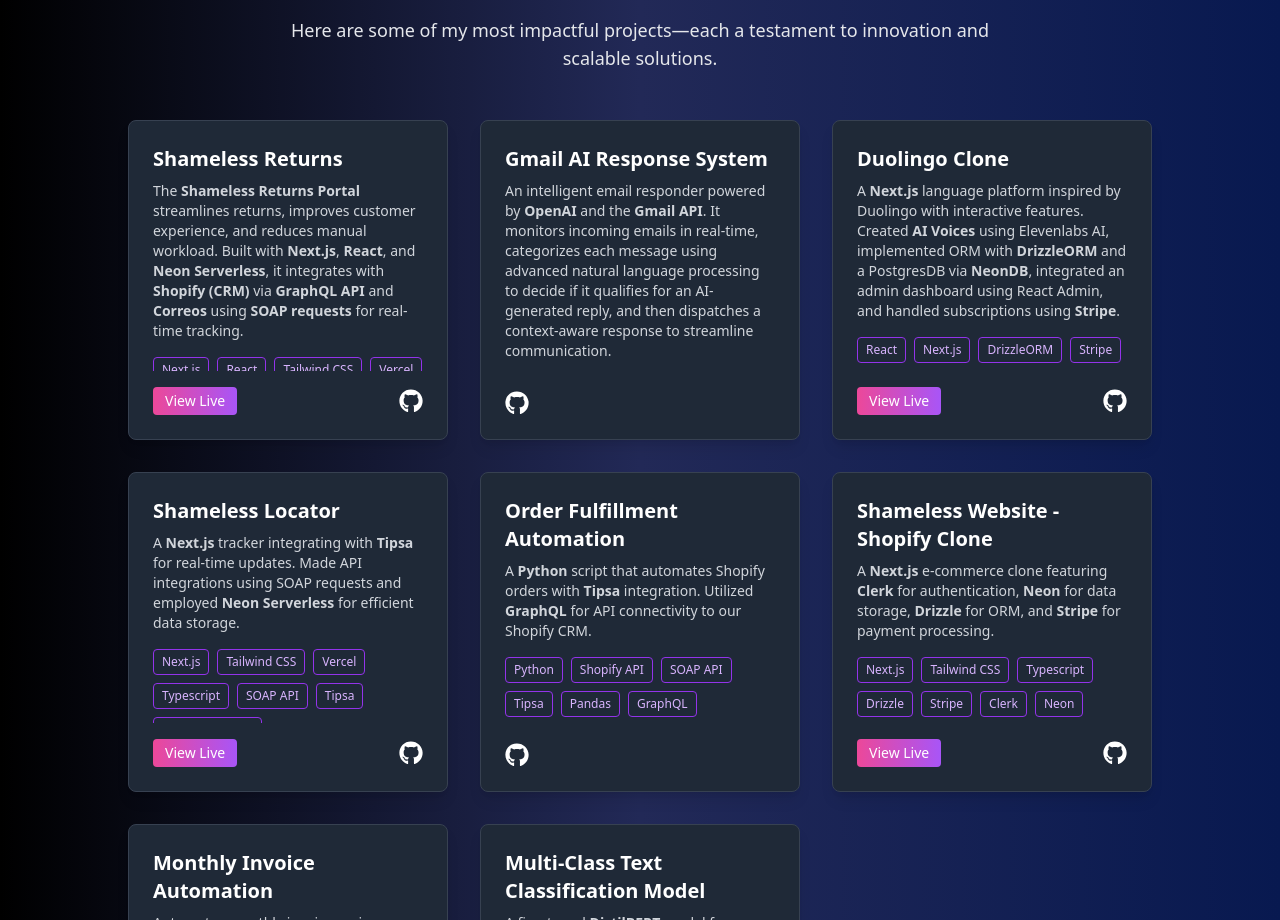
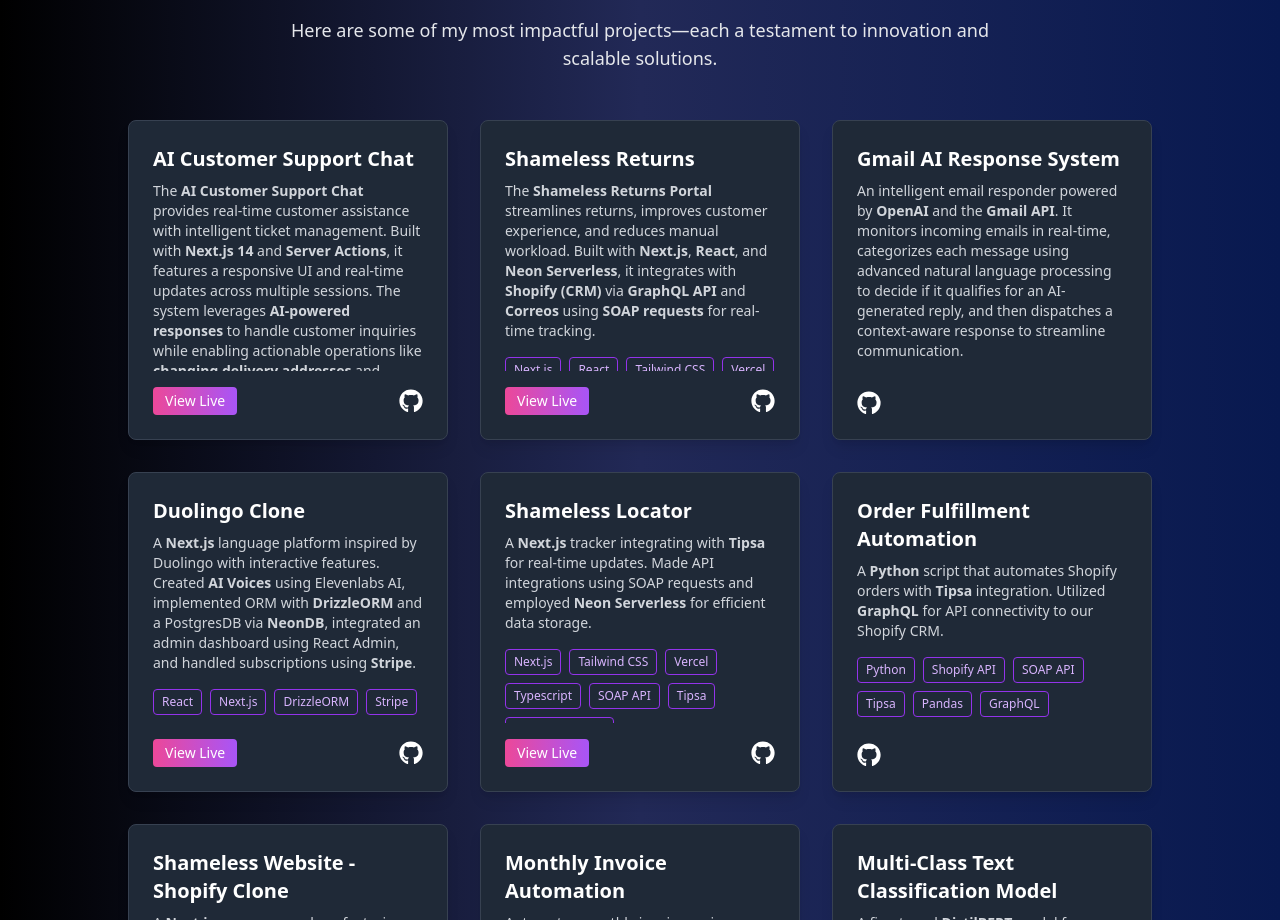
Before and after one commit to gericke98/portfolio, a Next.js app: page / in a window 1280 px wide. Shown: the part 2140-3060 px from the top of the page. Built offline with nearby package versions, Linux system fonts and the light colour scheme.

Commit message:
AI chatbot project

```diff
--- a/placeholder.ts
+++ b/placeholder.ts
@@ -32,6 +32,27 @@
 ];
 
 export const projects = [
+  {
+    name: "AI Customer Support Chat",
+    liveDemoLink: "https://ai-customer-support.vercel.app",
+    githubLink: "https://github.com/yourusername/ai-customer-support",
+    liveDemo: true,
+    description:
+      "The <strong>AI Customer Support Chat</strong> provides real-time customer assistance with intelligent ticket management. Built with <strong>Next.js 14</strong> and <strong>Server Actions</strong>, it features a responsive UI and real-time updates across multiple sessions. The system leverages <strong>AI-powered responses</strong> to handle customer inquiries while enabling actionable operations like <strong>changing delivery addresses</strong> and <strong>processing returns</strong>. It integrates with <strong>Shopify</strong> via <strong>GraphQL API</strong> to access order data and perform operations in real-time. Administrators can seamlessly take over conversations for complex issues while maintaining context.",
+    techStack: [
+      "OpenAI API",
+      "Shopify GraphQL API",
+      "Next.js",
+      "React",
+      "TypeScript",
+      "Tailwind CSS",
+      "Server Components",
+      "Server Actions",
+      "PostgreSQL",
+      "Drizzle ORM",
+      "Vercel",
+    ],
+  },
   {
     name: "Shameless Returns",
     liveDemoLink: "https://shameless-returns-web.vercel.app",
```
